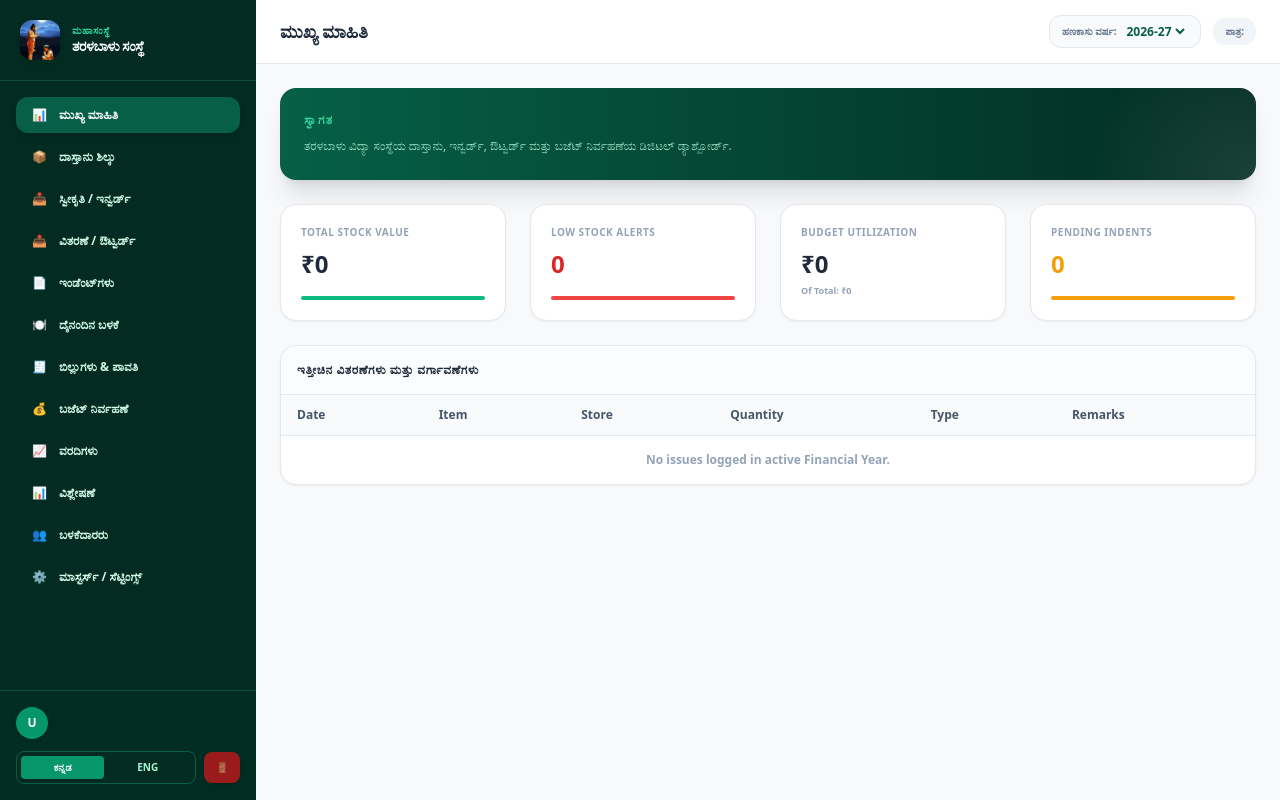
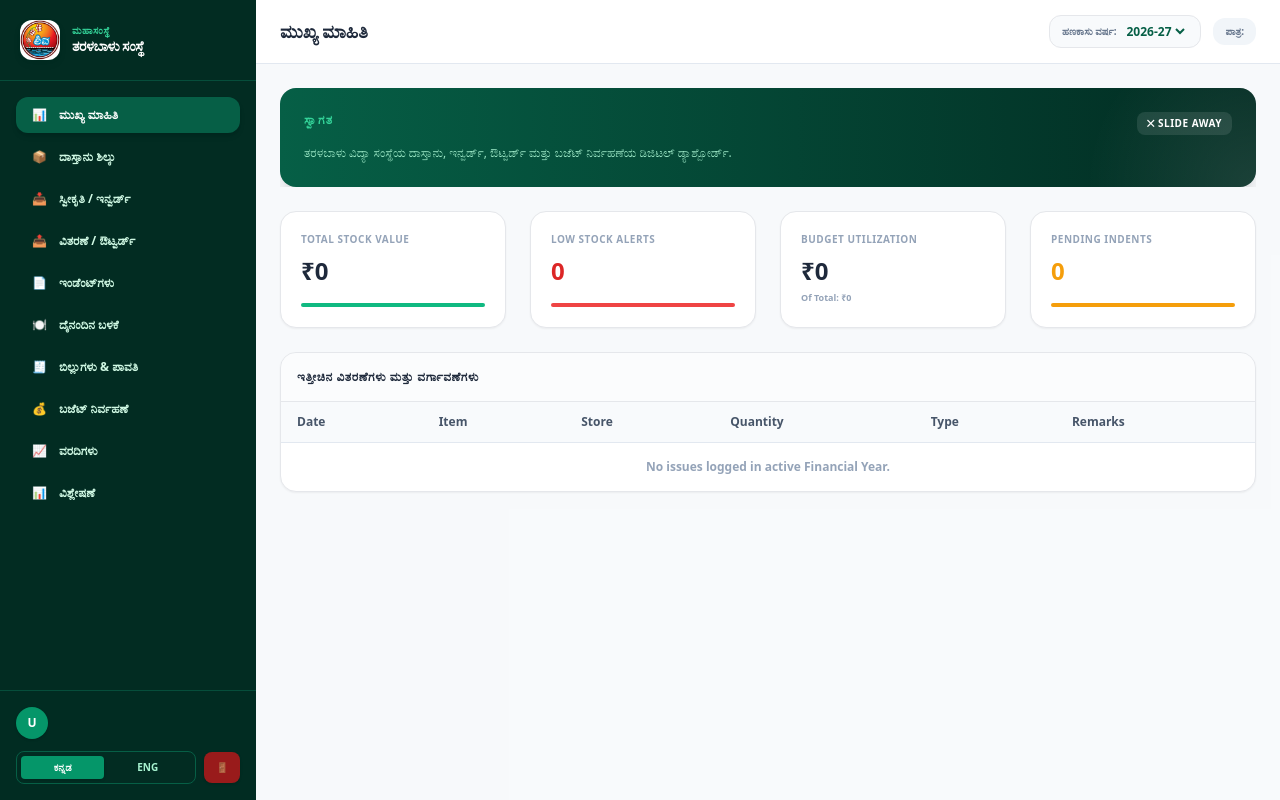
Before and after one commit to manchestertechnologies-com/taralabalu_godown_management_system, a Flask app: template templates/index.html in a window 1280 px wide. Run offline with Flask 3, Linux system fonts and the light colour scheme; the template is opened without the code that fills it, so the values that code supplies are empty; some libraries are stand-ins or nearby versions.

Commit message:
Update logo image, remove Users/Settings buttons, implement sliding welcome card animation, enable bills option for all roles, and add auto image compressor

```diff
--- a/app.py
+++ b/app.py
@@ -4,6 +4,7 @@ from flask import Flask, render_template, jsonify, request, session, redirect, u
 from datetime import datetime
 import sqlite3
 import uuid
+from PIL import Image
 
 try:
     import psycopg2
@@ -16,6 +17,32 @@ app.secret_key = 'taralabalu_secret_key_87924'
 
 UPLOAD_FOLDER = os.path.join(os.path.dirname(os.path.abspath(__file__)), 'static', 'uploads', 'bills')
 os.makedirs(UPLOAD_FOLDER, exist_ok=True)
+
+def compress_image(file_path):
+    try:
+        ext = os.path.splitext(file_path)[1].lower()
+        if ext not in ['.jpg', '.jpeg', '.png']:
+            return
+
+        with Image.open(file_path) as img:
+            # Convert RGBA/P to RGB for saving as JPEG or standard RGB PNG
+            if img.mode in ("RGBA", "P"):
+                img = img.convert("RGB")
+
+            # Resize if width > 1600px
+            max_width = 1600
+            if img.width > max_width:
+                ratio = max_width / float(img.width)
+                new_height = int(float(img.height) * ratio)
+                img = img.resize((max_width, new_height), Image.Resampling.LANCZOS)
+
+            # Save compressed
+            if ext in ['.jpg', '.jpeg']:
+                img.save(file_path, "JPEG", quality=75, optimize=True)
+            elif ext == '.png':
+                img.save(file_path, "PNG", optimize=True)
+    except Exception as e:
+        print(f"Error compressing image {file_path}: {e}")
 
 USERS = {
     "head": {"password": "123", "role": "head", "inst_id": None, "name": "Admin / ಸಂಸ್ಥೆಯ ಆಡಳಿತಗಾರರು"},
@@ -316,6 +343,7 @@ def add_godown_stock():
         filename = f"{uuid.uuid4().hex}{ext}"
         bill_file.save(os.path.join(UPLOAD_FOLDER, filename))
         file_path = f"/static/uploads/bills/{filename}"
+        compress_image(os.path.join(UPLOAD_FOLDER, filename))
 
     try:
         # Insert into Stock_Issue
@@ -760,6 +788,7 @@ def add_bill():
         filename = f"{uuid.uuid4().hex}{ext}"
         bill_file.save(os.path.join(UPLOAD_FOLDER, filename))
         file_path = f"/static/uploads/bills/{filename}"
+        compress_image(os.path.join(UPLOAD_FOLDER, filename))
 
     try:
         db_query("INSERT INTO Bills (Year1,Shop_Donor_ID,Bill_Date,Bill_No,Bill_Amount,Paid_By,Ch_Date,Ch_No,Ch_Amount,Remarks,DateAdded,File_Path,Inst_ID) VALUES (%s,%s,%s,%s,%s,%s,%s,%s,%s,%s,%s,%s,%s)",
--- a/requirements.txt
+++ b/requirements.txt
@@ -2,3 +2,4 @@ Flask==3.0.3
 psycopg2-binary==2.9.12
 gunicorn==22.0.0
 openpyxl==3.1.5
+Pillow==10.3.0
--- a/templates/index.html
+++ b/templates/index.html
@@ -55,7 +55,7 @@
         <!-- Sidebar Header / Logo -->
         <div class="p-5 border-b border-emerald-900">
             <div class="flex items-center gap-3">
-                <img src="{{ url_for('static', filename='images/guru.jpg') }}" class="w-10 h-10 rounded-xl object-cover shadow-md shadow-emerald-950/30" alt="Tarabalu Logo">
+                <img src="{{ url_for('static', filename='images/logo.jpg') }}" class="w-10 h-10 rounded-xl object-cover shadow-md shadow-emerald-950/30" alt="Tarabalu Logo">
                 <div>
                     <h2 class="text-[10px] font-extrabold text-emerald-400 tracking-wider uppercase leading-none" data-kn="ಮಹಾಸಂಸ್ಥೆ" data-en="FEDERATION">ಮಹಾಸಂಸ್ಥೆ</h2>
                     <h1 class="text-sm font-black tracking-tight leading-tight kannada-text mt-0.5" data-kn="ತರಳಬಾಳು ಸಂಸ್ಥೆ" data-en="Tarabalu Samaste">ತರಳಬಾಳು ಸಂಸ್ಥೆ</h1>
@@ -95,12 +95,6 @@
             <button onclick="showPage('analytics')" data-page="analytics" class="nav-link w-full flex items-center gap-3 px-4 py-2.5 rounded-xl text-left font-bold transition-all hover:bg-emerald-900/60 text-emerald-100 hover:text-white">
                 <span>📊</span> <span data-kn="ವಿಶ್ಲೇಷಣೆ" data-en="Analytics">ವಿಶ್ಲೇಷಣೆ</span>
             </button>
-            <button onclick="showPage('admin-users')" data-page="admin-users" class="nav-link w-full flex items-center gap-3 px-4 py-2.5 rounded-xl text-left font-bold transition-all hover:bg-emerald-900/60 text-emerald-100 hover:text-white">
-                <span>👥</span> <span data-kn="ಬಳಕೆದಾರರು" data-en="Users">ಬಳಕೆದಾರರು</span>
-            </button>
-            <button onclick="showPage('admin-masters')" data-page="admin-masters" class="nav-link w-full flex items-center gap-3 px-4 py-2.5 rounded-xl text-left font-bold transition-all hover:bg-emerald-900/60 text-emerald-100 hover:text-white">
-                <span>⚙️</span> <span data-kn="ಮಾಸ್ಟರ್ಸ್ / ಸೆಟ್ಟಿಂಗ್ಸ್" data-en="Settings">ಮಾಸ್ಟರ್ಸ್ / ಸೆಟ್ಟಿಂಗ್ಸ್</span>
-            </button>
         </nav>
 
         <!-- Sidebar Footer / Logged-in User Card -->
@@ -173,13 +167,31 @@
             <!-- ==================== PAGE: DASHBOARD ==================== -->
             <div id="page-dashboard" class="app-page space-y-6">
                 <!-- Tailored Welcome Card -->
+                <!-- Tailored Welcome Card Container -->
+                <div id="dashboardWelcomeContainer" class="transition-all duration-500 ease-in-out overflow-hidden max-h-[300px] opacity-100">
                     <div class="bg-gradient-to-r from-emerald-800 to-emerald-950 rounded-2xl p-6 text-white shadow-xl relative overflow-hidden">
                         <div class="relative z-10 space-y-2">
+                            <div class="flex justify-between items-start">
+                                <div>
                                     <h2 class="text-xs font-bold uppercase tracking-widest text-emerald-400" data-kn="ಸ್ವಾಗತ" data-en="Welcome Back">ಸ್ವಾಗತ</h2>
                                     <h1 class="text-xl sm:text-2xl font-black leading-tight" id="lblDashboardWelcomeUser">ತರಳಬಾಳು ದಾಸ್ತಾನು ವ್ಯವಸ್ಥೆ</h1>
+                                </div>
+                                <!-- Slide Close Button -->
+                                <button onclick="slideDashboardWelcome(false)" class="bg-white/10 hover:bg-white/20 text-white rounded-lg px-2.5 py-1 transition text-[10px] font-bold uppercase tracking-wider" title="Slide Away">
+                                    ✕ Slide Away
+                                </button>
+                            </div>
                             <p class="text-xs text-emerald-200/90 leading-relaxed max-w-xl" data-kn="ತರಳಬಾಳು ವಿದ್ಯಾ ಸಂಸ್ಥೆಯ ದಾಸ್ತಾನು, ಇನ್ವರ್ಡ್, ಔಟ್ವರ್ಡ್ ಮತ್ತು ಬಜೆಟ್ ನಿರ್ವಹಣೆಯ ಡಿಜಿಟಲ್ ಡ್ಯಾಶ್ಬೋರ್ಡ್." data-en="Digital dashboard for real-time stock balances, inward, outward ledger tracking, and budget utilization.">ತರಳಬಾಳು ವಿದ್ಯಾ ಸಂಸ್ಥೆಯ ದಾಸ್ತಾನು, ಇನ್ವರ್ಡ್, ಔಟ್ವರ್ಡ್ ಮತ್ತು ಬಜೆಟ್ ನಿರ್ವಹಣೆಯ ಡಿಜಿಟಲ್ ಡ್ಯಾಶ್ಬೋರ್ಡ್.</p>
                         </div>
                         <div class="absolute right-0 bottom-0 top-0 w-1/3 opacity-10 bg-[radial-gradient(circle_at_bottom_right,var(--tw-gradient-stops))] from-white via-transparent to-transparent hidden md:block"></div>
+                    </div>
+                </div>
+
+                <!-- Trigger to slide it back down -->
+                <div id="dashboardWelcomeTrigger" class="hidden transition-all duration-300">
+                    <button onclick="slideDashboardWelcome(true)" class="bg-emerald-800 hover:bg-emerald-900 text-white text-[10px] font-bold px-3 py-1.5 rounded-xl transition shadow flex items-center gap-1">
+                        <span>📖</span> <span data-kn="ಬ್ಯಾನರ್ ತೋರಿಸು" data-en="Show Welcome Banner">Show Welcome Banner</span>
+                    </button>
                 </div>
 
                 <!-- Stats summary grid -->
@@ -1315,7 +1327,7 @@
                 if (page === 'admin-masters' && role !== 'head') allowed = false;
                 if (page === 'budget' && role !== 'head' && role !== 'accounts' && role !== 'hostel') allowed = false;
                 if (page === 'reports' && role !== 'head' && role !== 'accounts' && role !== 'godown') allowed = false;
-                if (page === 'bills' && role !== 'head' && role !== 'accounts' && role !== 'hostel' && role !== 'godown') allowed = false;
+                if (page === 'bills') allowed = true;
                 if (page === 'outward' && role !== 'head' && role !== 'godown' && role !== 'hostel') allowed = false;
                 if (page === 'inward' && role !== 'head' && role !== 'godown' && role !== 'hostel') allowed = false;
 
@@ -2921,6 +2933,25 @@
         }
 
 
+        // ==================== SLIDING WELCOME BANNER ====================
+        function slideDashboardWelcome(show) {
+            const container = document.getElementById('dashboardWelcomeContainer');
+            const trigger = document.getElementById('dashboardWelcomeTrigger');
+            if (!container || !trigger) return;
+
+            if (show) {
+                container.classList.remove('max-h-0', 'opacity-0');
+                container.classList.add('max-h-[300px]', 'opacity-100');
+                trigger.classList.add('hidden');
+                localStorage.setItem('welcomeBannerVisible', 'true');
+            } else {
+                container.classList.add('max-h-0', 'opacity-0');
+                container.classList.remove('max-h-[300px]', 'opacity-100');
+                trigger.classList.remove('hidden');
+                localStorage.setItem('welcomeBannerVisible', 'false');
+            }
+        }
+
         // ==================== INITIALIZATION ====================
 
         window.addEventListener('DOMContentLoaded', () => {
@@ -2935,6 +2966,10 @@
 
             // Set Year Selector value
             document.getElementById('selectFinancialYear').value = currentFY;
+
+            // Set banner sliding preference
+            const bannerVisible = localStorage.getItem('welcomeBannerVisible') !== 'false';
+            slideDashboardWelcome(bannerVisible);
         });
     </script>
 </body>
```
Lines whose indentation alone changed are shown as unchanged.
